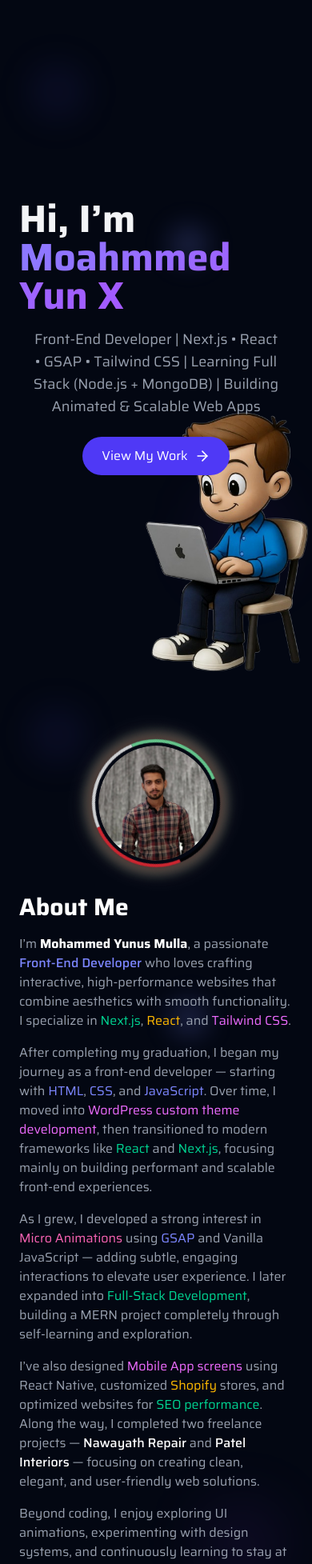
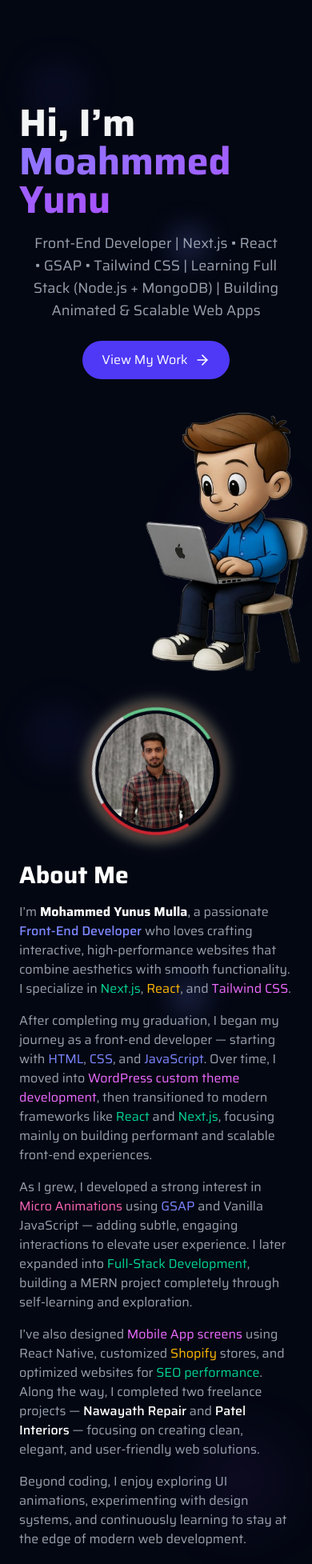
Before and after one commit to yunusmulla06/portfolio, a Next.js app: page / in a window 390 px wide. Shown: the top 1955 px of the page at 80% size. Built offline with nearby package versions, Linux system fonts and the light colour scheme.

Commit message:
UI fixes

```diff
--- a/src/app/components/Hero.tsx
+++ b/src/app/components/Hero.tsx
@@ -68,6 +68,8 @@ export default function Hero() {
       <div className="float absolute bottom-32 right-10 w-24 h-24 bg-purple-500/10 rounded-full blur-2xl"></div>
       <div className="float absolute top-1/3 right-1/3 w-12 h-12 bg-indigo-400/20 rounded-full blur-lg"></div>
 
+
+      <div className='md:mt-0 -mt-60 flex flex-col justify-center items-center'>
         <h1 className="hero-text text-5xl md:text-6xl font-bold mb-4 relative z-10">
           Hi, I’m{' '}
           <span
@@ -89,6 +91,9 @@ export default function Hero() {
           View My Work <ArrowRight className="w-5 h-5 arrow-animate" />
         </Link>
 
+      </div>
+
+
       <div ref={imgRef} className="absolute md:w-96 w-52 right-0 bottom-0">
         <Image src={elementPic} alt="img" className="" />
       </div>
--- a/src/app/components/Section.tsx
+++ b/src/app/components/Section.tsx
@@ -18,7 +18,7 @@ const Section = forwardRef<HTMLDivElement, Props>(
         : 'bg-gray-100 text-gray-900'
 
     const paddingY =
-      py === '20' ? 'py-20' : 'py-0'
+      py === '20' ? 'md:py-20 py-10' : 'py-0'
 
     return (
       <section
--- a/src/app/page.tsx
+++ b/src/app/page.tsx
@@ -17,7 +17,7 @@ export default function Home() {
       <Footer />
 
 
-      <div className="absolute right-10 bottom-10">
+      <div className="absolute md:right-10 right-5 md:bottom-10 bottom-8">
         <Link
           href="/resume.pdf"
           target="_blank"
```
Lines whose indentation alone changed are shown as unchanged.
